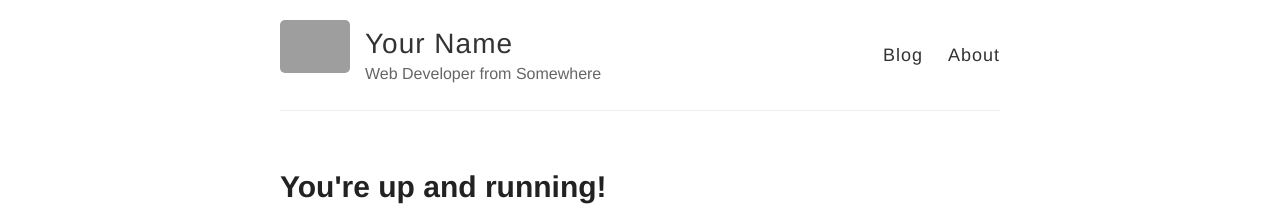
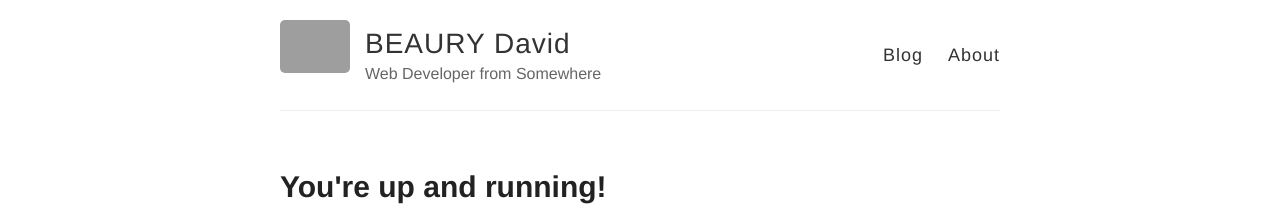
Before and after one commit to Cloud-Davb/devops, a Jekyll site: the page built from _posts/2014-3-3-Hello-World.md, in a window 1280 px wide. Shown: the top 222 px of the page. Built offline with Jekyll 4.4.1, drawn with Linux system fonts in a browser that asks for light colours; grey boxes are pictures that could not be loaded.

Commit message:
Update _config.yml

```diff
--- a/_config.yml
+++ b/_config.yml
@@ -3,7 +3,7 @@
 #
 
 # Name of your site (displayed in the header)
-name: Your Name
+name: BEAURY David
 
 # Short bio or description (displayed in the header)
 description: Web Developer from Somewhere
```
